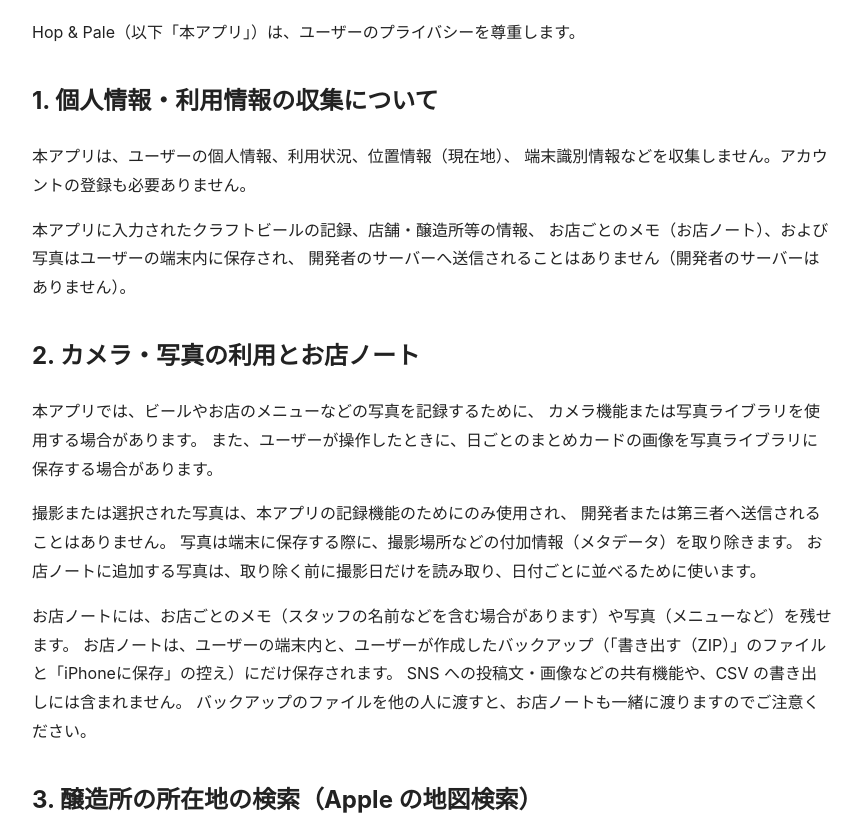
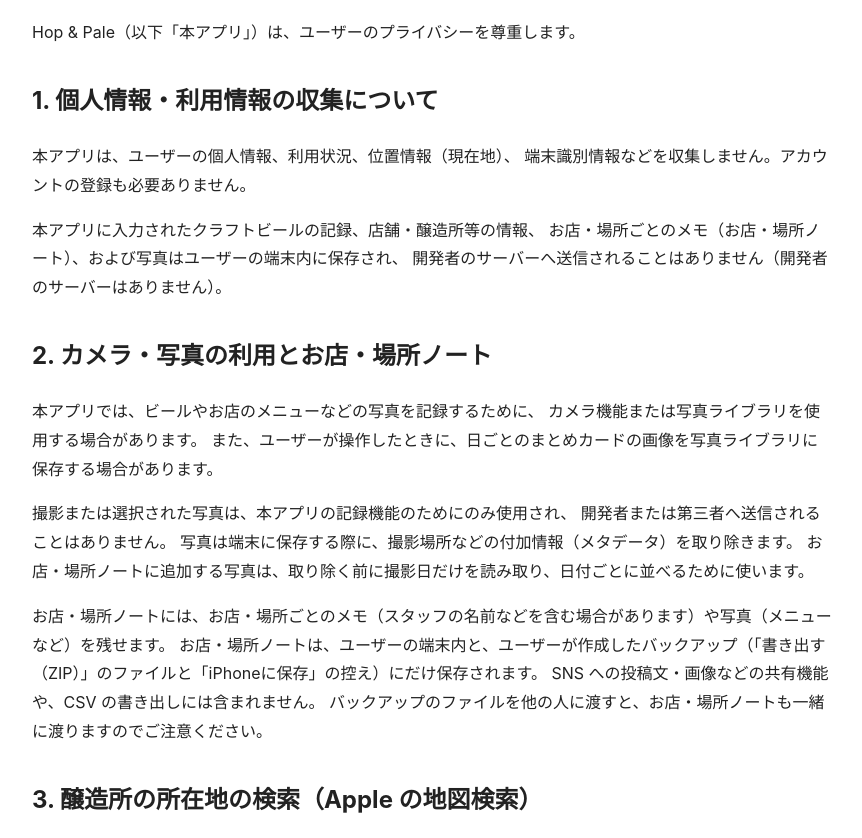
Before and after one commit to moguri-opm/hop-and-pale-privacy, a plain HTML site: page index.html in a window 1280 px wide. Shown: the part 114-952 px from the top of the page, without its empty margins (208-1070 px from the left). Drawn offline with Linux system fonts and the light colour scheme.

Commit message:
Add files via upload
1.5 に合わせて更新

```diff
--- a/index.html
+++ b/index.html
@@ -48,11 +48,11 @@ Hop &amp; Pale（以下「本アプリ」）は、ユーザーのプライバシ
 
 <p>
 本アプリに入力されたクラフトビールの記録、店舗・醸造所等の情報、
-お店ごとのメモ（お店ノート）、および写真はユーザーの端末内に保存され、
+お店・場所ごとのメモ（お店・場所ノート）、および写真はユーザーの端末内に保存され、
 開発者のサーバーへ送信されることはありません（開発者のサーバーはありません）。
 </p>
 
-<h2>2. カメラ・写真の利用とお店ノート</h2>
+<h2>2. カメラ・写真の利用とお店・場所ノート</h2>
 
 <p>
 本アプリでは、ビールやお店のメニューなどの写真を記録するために、
@@ -64,14 +64,14 @@ Hop &amp; Pale（以下「本アプリ」）は、ユーザーのプライバシ
 撮影または選択された写真は、本アプリの記録機能のためにのみ使用され、
 開発者または第三者へ送信されることはありません。
 写真は端末に保存する際に、撮影場所などの付加情報（メタデータ）を取り除きます。
-お店ノートに追加する写真は、取り除く前に撮影日だけを読み取り、日付ごとに並べるために使います。
+お店・場所ノートに追加する写真は、取り除く前に撮影日だけを読み取り、日付ごとに並べるために使います。
 </p>
 
 <p>
-お店ノートには、お店ごとのメモ（スタッフの名前などを含む場合があります）や写真（メニューなど）を残せます。
-お店ノートは、ユーザーの端末内と、ユーザーが作成したバックアップ（「書き出す（ZIP）」のファイルと「iPhoneに保存」の控え）にだけ保存されます。
+お店・場所ノートには、お店・場所ごとのメモ（スタッフの名前などを含む場合があります）や写真（メニューなど）を残せます。
+お店・場所ノートは、ユーザーの端末内と、ユーザーが作成したバックアップ（「書き出す（ZIP）」のファイルと「iPhoneに保存」の控え）にだけ保存されます。
 SNS への投稿文・画像などの共有機能や、CSV の書き出しには含まれません。
-バックアップのファイルを他の人に渡すと、お店ノートも一緒に渡りますのでご注意ください。
+バックアップのファイルを他の人に渡すと、お店・場所ノートも一緒に渡りますのでご注意ください。
 </p>
 
 <h2>3. 醸造所の所在地の検索（Apple の地図検索）</h2>
@@ -86,7 +86,7 @@ Apple の地図検索（MapKit）に送信します。
 
 <p>
 送信するのはブルワリー名と、検索で見つかった醸造所の地点だけです。
-ユーザーの現在地、飲んだお店、金額、評価、メモ、お店ノート、写真などの記録は送信しません。
+ユーザーの現在地、飲んだお店、金額、評価、メモ、お店・場所ノート、写真などの記録は送信しません。
 送信された情報の取り扱いは、Apple のプライバシーポリシーに従います。
 </p>
 
@@ -114,6 +114,12 @@ Google マップまたは Google 検索のページを Safari などのブラウ
 <p>
 共有機能（SNS への投稿文・画像など）やバックアップの書き出しは、
 ユーザーが自分で操作したときだけ、ユーザーが選んだアプリや保存先に内容を渡します。
+</p>
+
+<p>
+共有するときは、投稿文が付かないアプリでも貼り付けて使えるように、投稿文を端末のクリップボードにコピーします
+（画像や記録のほかの内容はコピーしません）。クリップボードは端末の機能で、開発者へ送信されることはありません。
+ただし、iCloud のユニバーサルクリップボードをお使いの場合は、同じ Apple アカウントのほかの機器（Mac など）で貼り付けられることがあります。
 </p>
 
 <h2>6. データの保存と削除</h2>
@@ -151,7 +157,7 @@ App Storeに記載するサポート窓口までお願いいたします。
 
 <footer>
 制定日：2026年11月3日<br>
-改定日：2026年11月19日<br>
+改定日：2026年11月26日<br>
 Hop &amp; Pale
 </footer>
 
```
Also changed, not shown: 1 other file.
